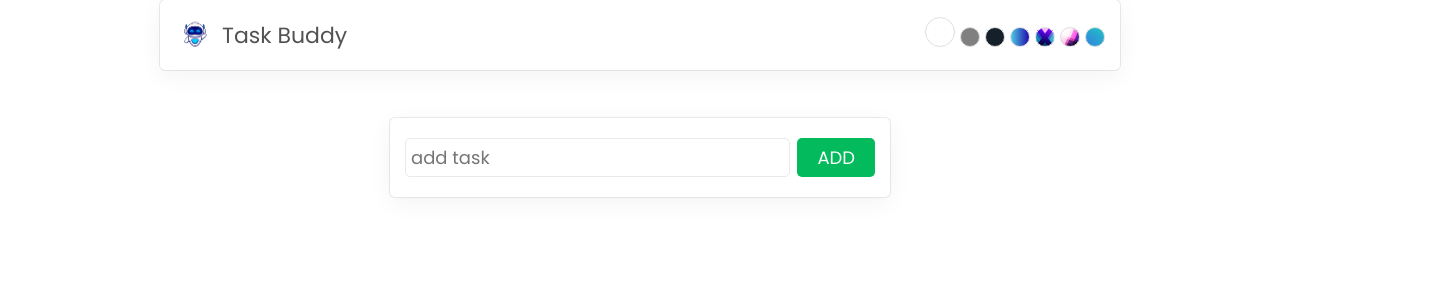
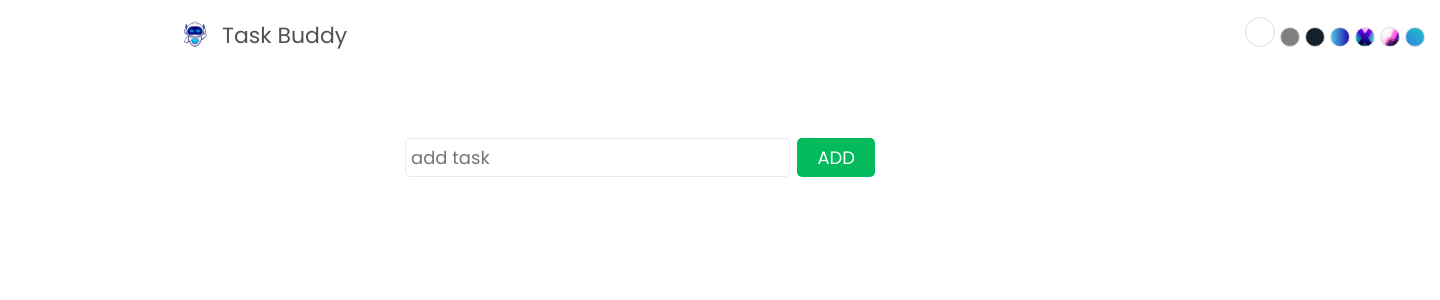
Before and after one commit to Dey11subrata/task_buddy, a React (Create React App) app: page / in a window 1280 px wide. Shown: the top 300 px of the page, 1440 px wide, since content can reach past the window. Built offline with nearby package versions, Linux system fonts and the light colour scheme.

Commit message:
minor changes in styling

```diff
--- a/src/components/Header.css
+++ b/src/components/Header.css
@@ -13,6 +13,8 @@ header{
   header .logo{
     display: flex;
     align-items: center;
+    flex-wrap: wrap;
+
   }
 
   header .logoImg{
--- a/src/index.css
+++ b/src/index.css
@@ -2,7 +2,7 @@
 @import url("https://cdn.jsdelivr.net/npm/bootstrap-icons@1.8.3/font/bootstrap-icons.css");
 
 :root{
-  --box-shadow: rgba(0, 0, 0, 0.05) 0px 6px 24px 0px, rgba(0, 0, 0, 0.08) 0px 0px 0px 1px;
+  --box-shadow: rgba(0, 0, 0, 0.05) 0 rem 0.3 rem 1.5 rem 0 rem, rgba(0, 0, 0, 0.08) 0 rem 0 rem 0 rem .063 rem;
 }
 
 * {
@@ -21,12 +21,16 @@
 .container{
   max-width: 1200px;
   margin: auto;
-  padding: 10px 10px;
+  padding: 0.6rem 0.6rem;
 }
 
 
-@media only screen and (max-width: 800px) {
+@media only screen and (min-width: 800px) {
   .showTask li{
     width: 100%;
   }
+
+  header{
+    width : 100%;
+  }
 }
```
